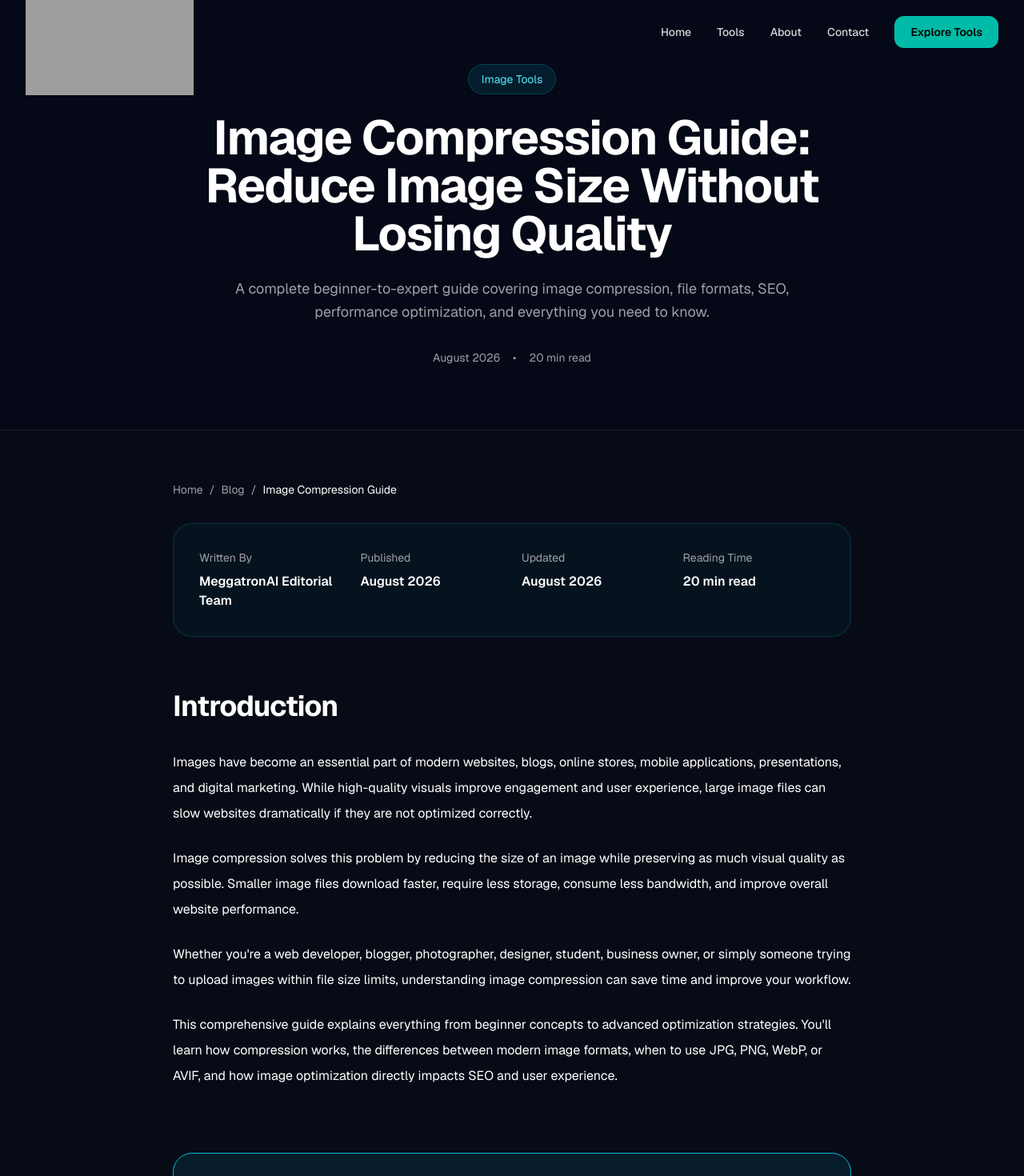
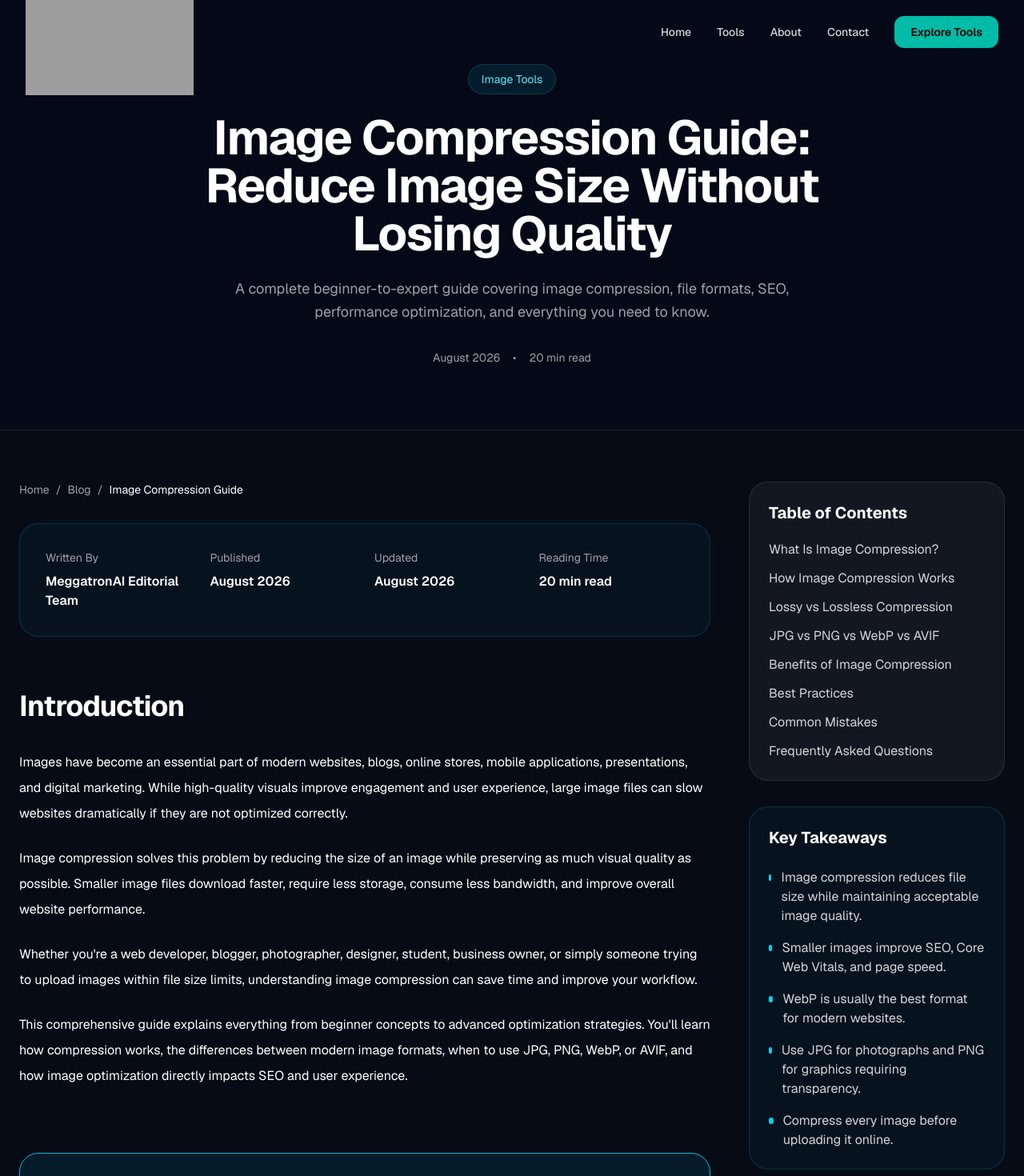
Before and after one commit to meggatronai-lab/meggatronai, a Next.js app: page /blog/image-compression-guide in a window 1280 px wide. Shown: the top 1470 px of the page at 80% size. Built offline with nearby package versions, Linux system fonts and the light colour scheme; grey boxes are pictures that could not be loaded.

Commit message:
Fix ArticleLayout props and blog page layout

```diff
--- a/components/blog/ArticleLayout.tsx
+++ b/components/blog/ArticleLayout.tsx
@@ -1,25 +1,24 @@
 import React from "react";
-
 
 interface ArticleLayoutProps {
   children: React.ReactNode;
+  tableOfContents?: React.ReactNode;
+  keyTakeaways?: React.ReactNode;
+  faq?: React.ReactNode;
+  relatedArticles?: React.ReactNode;
 }
-
 
 export default function ArticleLayout({
   children,
+  tableOfContents,
+  keyTakeaways,
+  faq,
+  relatedArticles,
 }: ArticleLayoutProps) {
-
   return (
-    <article
-      className="
-        mx-auto
-        max-w-4xl
-        px-6
-        py-16
-      "
-    >
-
+    <article className="mx-auto max-w-7xl px-6 py-16">
+      <div className="grid gap-12 lg:grid-cols-[1fr_320px]">
+        {/* Main Article */}
         <div
           className="
             prose
@@ -27,22 +26,27 @@ export default function ArticleLayout({
             max-w-none
 
             prose-headings:text-white
-
             prose-p:text-zinc-300
-
             prose-li:text-zinc-300
-
             prose-strong:text-white
-
             prose-a:text-cyan-400
             hover:prose-a:text-cyan-300
           "
         >
-
           {children}
-
         </div>
 
+        {/* Sidebar */}
+        <aside className="space-y-8 lg:sticky lg:top-24 h-fit">
+          {tableOfContents}
+
+          {keyTakeaways}
+
+          {faq}
+
+          {relatedArticles}
+        </aside>
+      </div>
     </article>
   );
 }
```
Lines whose indentation alone changed are shown as unchanged.
